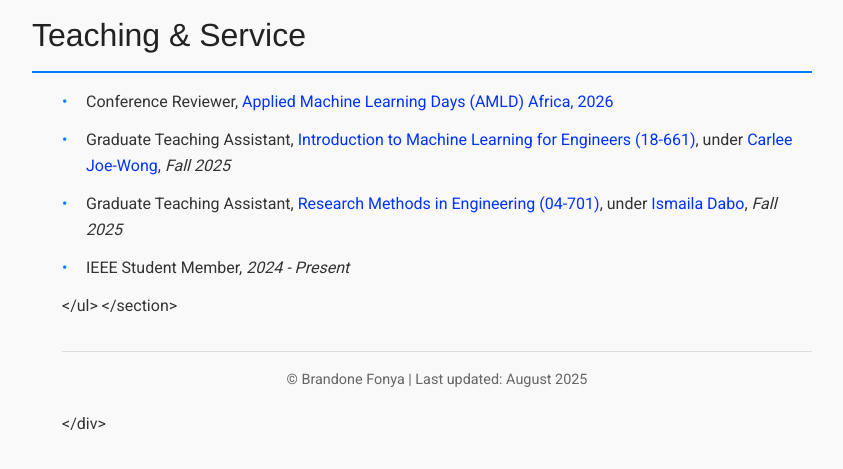
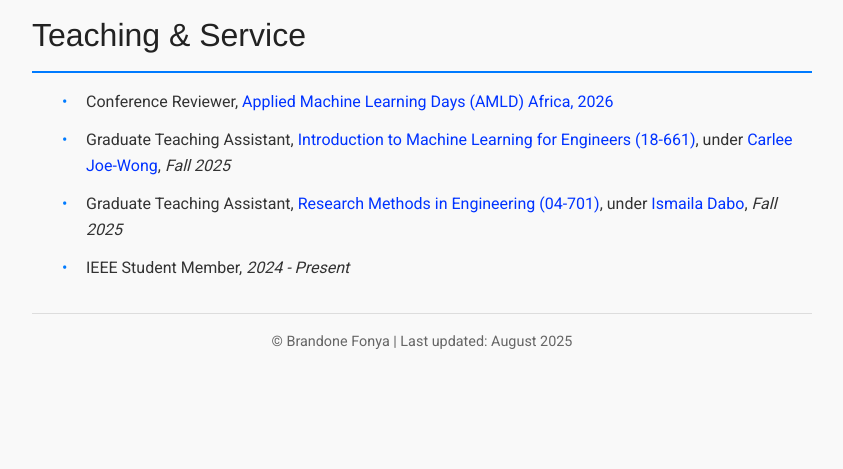
Before and after one commit to FonyaBrandone/FonyaBrandone.github.io, a Jekyll site: the page built from index.md, in a window 1280 px wide and 900 px high, scrolled down 4797 px, cut to the strip 371-840 px from the top of the window. Shown: the whole strip, without its empty margins (218-1061 px from the left). Built offline with Jekyll 4.4.1, drawn with Linux system fonts in a browser that asks for light colours; after the commit the page ends 5601 px from its top, so only the background shows below that.

Commit message:
Updated minor markup error

```diff
--- a/index.md
+++ b/index.md
@@ -131,7 +131,7 @@ description: Brandone Fonya's website
       <div class="work-content">
         <h3>Research Intern, Autonomous Intelligence Lab</h3>
         <p>Westlake University (Full-time)<br>
-        Supervisor: <a href="https://en.westlake.edu.cn/faculty/kaicheng-yu.html">Kaicheng Yu</a><br>
+        Supervisor: <a href="https://www.yukaicheng.cn/">Kaicheng Yu</a><br>
         <em>July 2025 - Present</em></p>
       </div>
     </div>
@@ -178,7 +178,7 @@ description: Brandone Fonya's website
   <section class="teaching-service">
     <h2>Teaching & Service</h2>
     <ul>
-      <li>Conference Reviewer, <a href="https://appliedmldays.org/">Applied Machine Learning Days (AMLD) Africa, 2026</a>
+      <li>Conference Reviewer, <a href="https://appliedmldays.org/">Applied Machine Learning Days (AMLD) Africa, 2026</a></li>
       <li>Graduate Teaching Assistant, <a href="https://courses.ece.cmu.edu/18661">Introduction to Machine Learning for Engineers (18-661)</a>, under <a href="https://www.ece.cmu.edu/directory/bios/joe-wong-carlee.html">Carlee Joe-Wong</a>, <em>Fall 2025</em></li>
       <li>Graduate Teaching Assistant, <a href="https://www.africa.engineering.cmu.edu/academics/courses/04-701.html">Research Methods in Engineering (04-701)</a>, under <a href="https://mse.engineering.cmu.edu/directory/bios/dabo-ismaila.html">Ismaila Dabo</a>, <em>Fall 2025</em></li>
       <li>IEEE Student Member, <em>2024 - Present</em></li>
```
